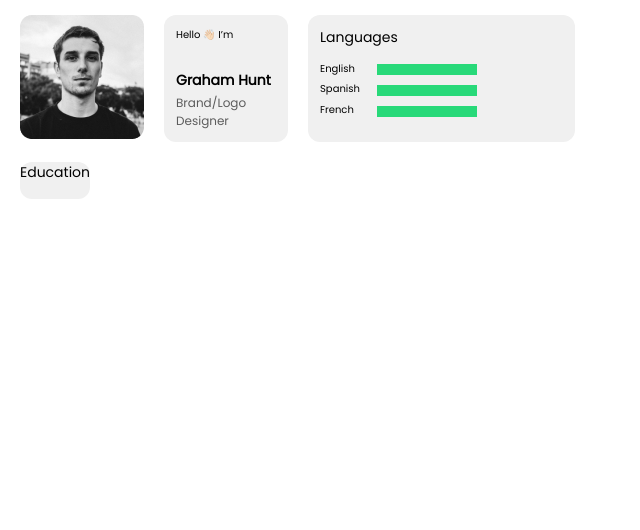
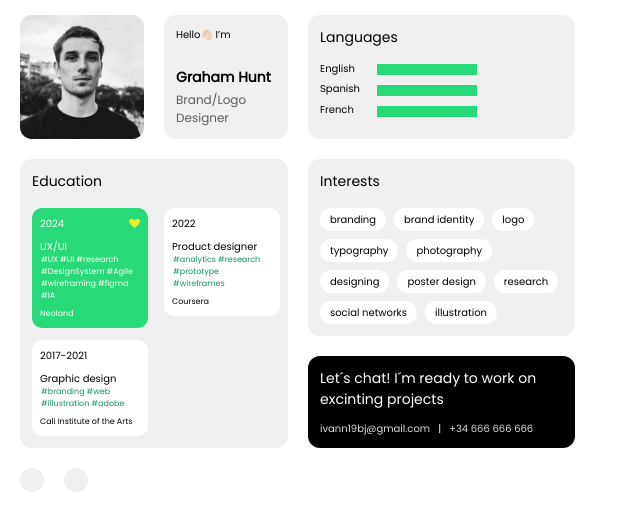
Before and after one commit to Kelwin27/front-end-entrance-exam, a website built with Vite: page index.html in a window 1280 px wide. Shown: the whole page, without its empty margins (0-640 px from the left). Built offline with nearby package versions, Linux system fonts and the light colour scheme.

Commit message:
feat: add education and interests

```diff
--- a/css/style.css
+++ b/css/style.css
@@ -18,14 +18,20 @@
 .box {
   background-color: #f0f0f0;
   border-radius: 12px;
+  padding: 12px;
+}
+
+.profileImg {
+  height: 124px;
+  width: 124px;
 }
 
 .nameBox {
-  padding: 12px;
   display: flex;
   flex-direction: column;
   justify-content: space-between;
   max-width: 100px;
+  height: 100px;
 }
 
 .greetingPhrase {
@@ -34,11 +40,16 @@
   font-weight: 500;
 }
 
+.yourInfo {
+  display: flex;
+  flex-direction: column;
+  gap: 6px;
+}
+
 .name {
   font-size: 14px;
   line-height: 104%;
   font-weight: 600;
-  margin-bottom: 6px;
 }
 
 .role {
@@ -49,8 +60,11 @@
 }
 
 .lenguagesBox {
-  padding: 12px;
   width: 243px;
+  height: 100px;
+  display: flex;
+  flex-direction: column;
+  gap: 16px;
 }
 
 .listLenguages {
@@ -63,7 +77,6 @@
   line-height: 150%;
   font-size: 14px;
   font-weight: 500;
-  margin-bottom: 16px;
 }
 
 .language {
@@ -90,3 +103,128 @@
   width: 100px;
   background-color: #28d979;
 }
+
+.educationBox {
+  padding-right: 8px;
+  display: flex;
+  flex-direction: column;
+  gap: 16px;
+  width: 248px;
+}
+
+.content {
+  display: flex;
+  flex-direction: row;
+  flex-wrap: wrap;
+  column-gap: 16px;
+  row-gap: 12px;
+  align-items: flex-start;
+}
+
+.education {
+  display: flex;
+  flex-direction: column;
+  width: 100px;
+  padding: 8px;
+  gap: 8px;
+  border-radius: 10px;
+  background-color: #ffffff;
+}
+
+.educationContent {
+  font-size: 10px;
+  font-weight: 500;
+  line-height: 150%;
+}
+
+.topBar {
+  display: flex;
+  flex-direction: row;
+  justify-content: space-between;
+}
+
+.topBarTitle {
+  font-size: 10px;
+  font-weight: 500;
+  line-height: 150%;
+}
+
+.tags {
+  display: flex;
+  flex-direction: row;
+  flex-wrap: wrap;
+  gap: 2px;
+  margin-top: -2px;
+  color: #149063;
+  padding-left: 1px;
+}
+
+.tag {
+  font-size: 8px;
+  font-weight: 400;
+  margin-bottom: -5px;
+}
+
+.schoolName {
+  margin-top: 2px;
+  font-size: 8px;
+  font-weight: 400;
+  line-height: 150%;
+}
+
+.favorite {
+  background-color: #28d979;
+  color: #ffffff;
+}
+
+.extraBox {
+  display: flex;
+  flex-direction: column;
+  justify-content: space-between;
+}
+
+.interestsBox {
+  display: flex;
+  flex-direction: column;
+  max-width: 243px;
+  gap: 16px;
+}
+
+.interectsContent {
+  display: flex;
+  flex-direction: row;
+  flex-wrap: wrap;
+  gap: 8px;
+}
+
+.interestTag {
+  font-size: 10px;
+  font-weight: 400;
+  line-height: 150%;
+  padding: 4px 10px;
+  background-color: #ffffff;
+  border-radius: 40px;
+}
+
+.contact {
+  max-width: 243px;
+  display: flex;
+  flex-direction: column;
+  gap: 11px;
+  color: #ffffff;
+  background-color: #000000;
+}
+
+.contactLinks {
+  display: flex;
+  flex-direction: row;
+  font-size: 10px;
+  font-weight: 400;
+  line-height: 150%;
+  gap: 8px;
+}
+
+.link {
+  color: #dddddd;
+  text-decoration: none;
+}
--- a/index.html
+++ b/index.html
@@ -14,7 +14,7 @@
         <img src="/profileImg.jpg" alt="user's photo" />
       </section>
       <section class="box nameBox">
-        <p class="greetingPhrase">Hello 👋🏻 I’m</p>
+        <p class="greetingPhrase">Hello👋🏻 I’m</p>
         <div class="yourInfo">
           <h1 class="name">Graham Hunt</h1>
           <p class="role">Brand/Logo Designer</p>
@@ -37,15 +37,89 @@
       </section>
       <section class="box educationBox">
         <h2 class="nameTitle">Education</h2>
-        <div>
-          <div class="education"></div>
-          <div class="education"></div>
-          <div class="education"></div>
+        <div class="content">
+          <div class="education favorite">
+            <div class="topBar">
+              <p class="topBarTitle">2024</p>
+              <img src="/VectorGreen.svg" alt="heart icon" />
+            </div>
+            <div class="educationContent">
+              <p>UX/UI</p>
+              <div class="tags favorite">
+                <p class="tag">#UX</p>
+                <p class="tag">#UI</p>
+                <p class="tag">#research</p>
+                <p class="tag">#DesignSystem</p>
+                <p class="tag">#Agile</p>
+                <p class="tag">#wireframing</p>
+                <p class="tag">#figma</p>
+                <p class="tag">#IA</p>
+              </div>
+            </div>
+            <p class="schoolName">Neoland</p>
+          </div>
+          <div class="education">
+            <div class="topBar">
+              <p class="topBarTitle">2022</p>
+              <img src="/VectorWhite.svg" alt="heart icon" />
+            </div>
+            <div class="educationContent">
+              <p>Product designer</p>
+              <div class="tags">
+                <p class="tag">#analytics</p>
+                <p class="tag">#research</p>
+                <p class="tag">#prototype</p>
+                <p class="tag">#wireframes</p>
+              </div>
+            </div>
+            <p class="schoolName">Coursera</p>
+          </div>
+          <div class="education">
+            <div class="topBar">
+              <p class="topBarTitle">2017-2021</p>
+              <img src="/VectorWhite.svg" alt="heart icon" />
+            </div>
+            <div class="educationContent">
+              <p>Graphic design</p>
+              <div class="tags">
+                <p class="tag">#branding</p>
+                <p class="tag">#web</p>
+                <p class="tag">#illustration</p>
+                <p class="tag">#adobe</p>
+              </div>
+            </div>
+            <p class="schoolName">Cali Institute of the Arts</p>
+          </div>
         </div>
       </section>
       <section class="extraBox">
-        <div class="box interestsBox"></div>
-        <div class="contact"></div>
+        <div class="box interestsBox">
+          <h2 class="nameTitle">Interests</h2>
+          <div class="interectsContent">
+            <p class="interestTag">branding</p>
+            <p class="interestTag">brand identity</p>
+            <p class="interestTag">logo</p>
+            <p class="interestTag">typography</p>
+            <p class="interestTag">photography</p>
+            <p class="interestTag">designing</p>
+            <p class="interestTag">poster design</p>
+            <p class="interestTag">research</p>
+            <p class="interestTag">social networks</p>
+            <p class="interestTag">illustration</p>
+          </div>
+        </div>
+        <div class="box contact">
+          <h2 class="nameTitle">
+            Let´s chat! I´m ready to work on excinting projects
+          </h2>
+          <div class="contactLinks">
+            <a class="link" href="mailto:ivann19bj@gmail.com"
+              >ivann19bj@gmail.com</a
+            >
+            <p>|</p>
+            <a class="link" href="tel:+34 666 666 666">+34 666 666 666</a>
+          </div>
+        </div>
       </section>
       <section class="box toolsBox"></section>
       <section class="box experienceBox"></section>
```
Also changed, not shown: public/VectorGreen.svg (added), public/VectorWhite.svg (added).
